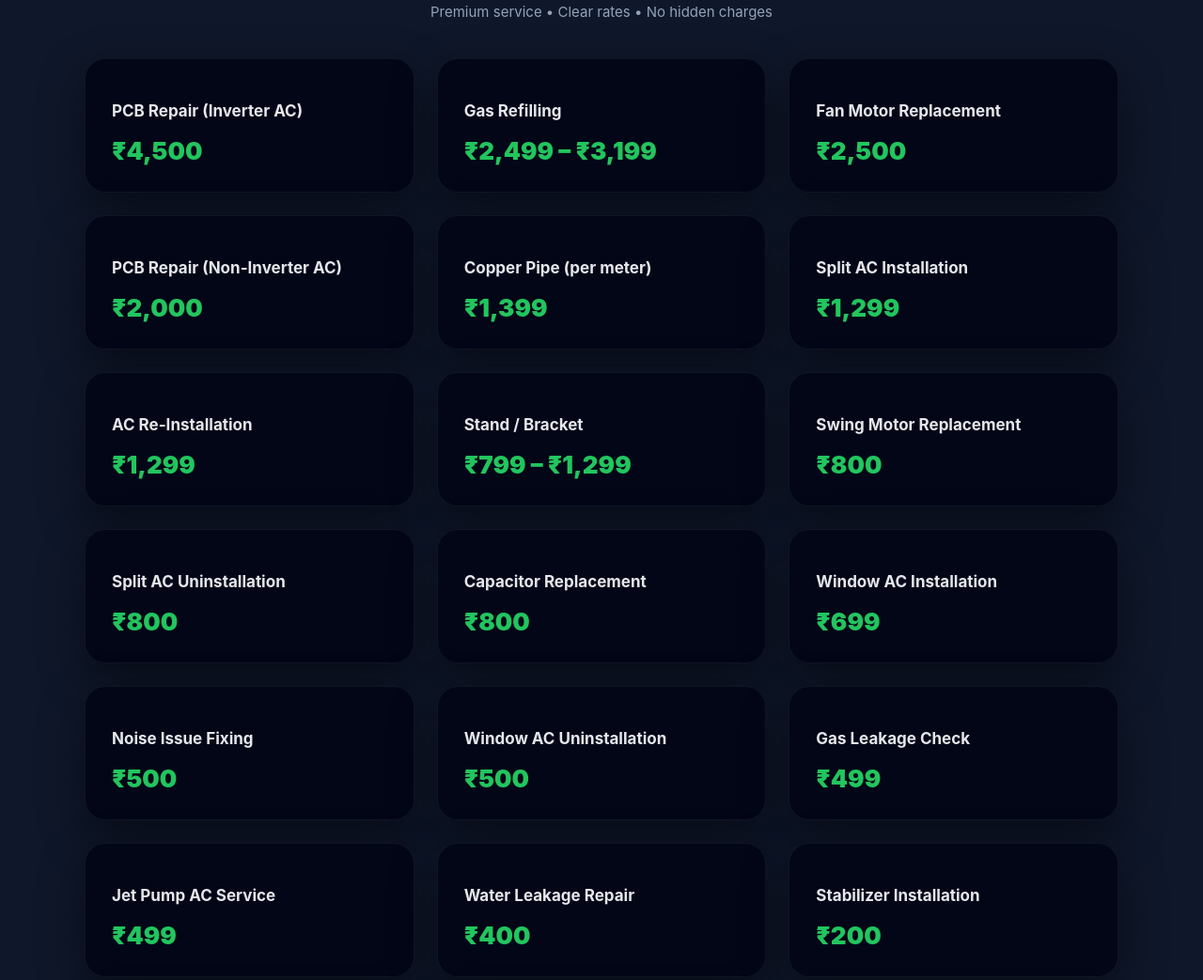
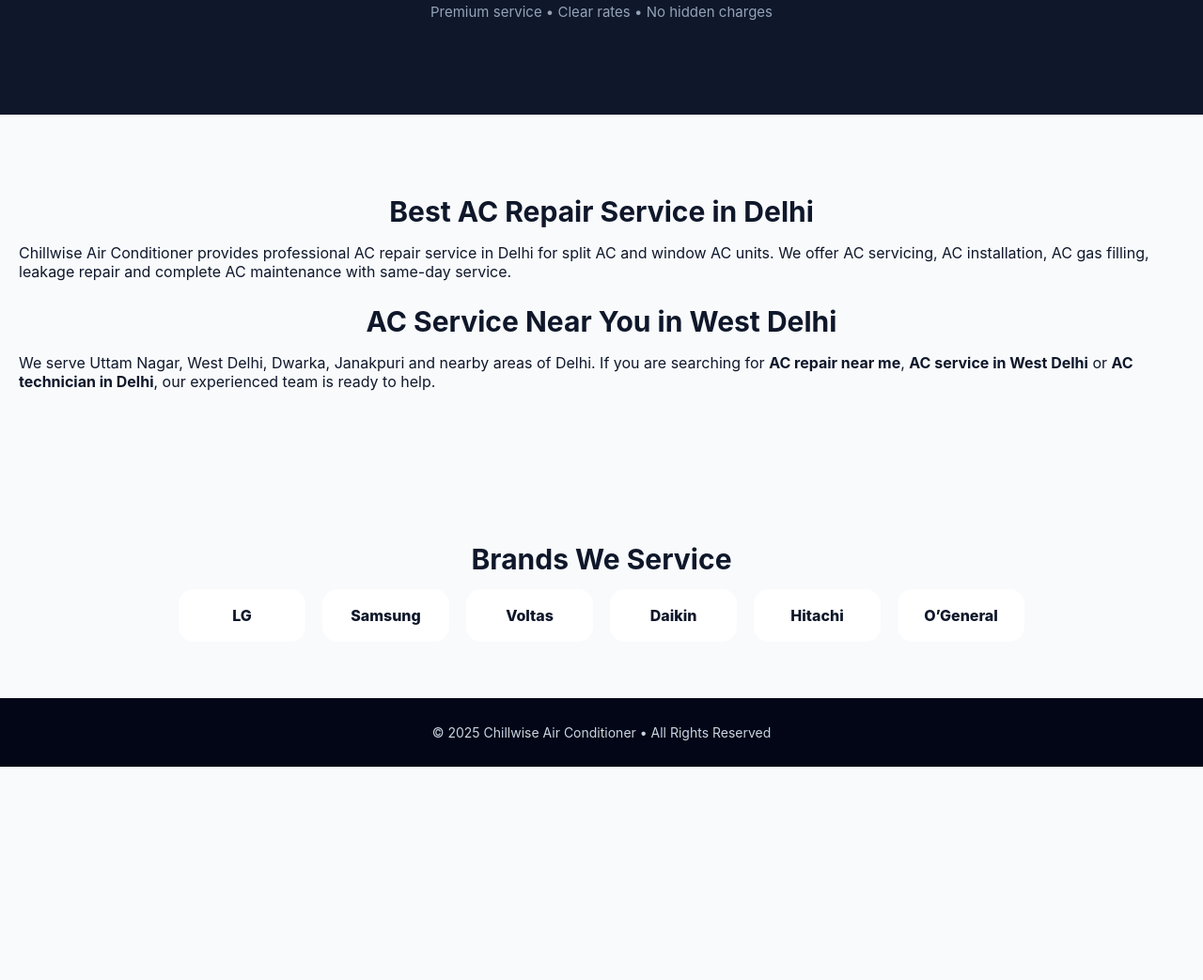
Before and after one commit to mrs899963/chillwise-air.github.io, a plain HTML site: page index.html in a window 1280 px wide. Shown: the part 952-1995 px from the top of the page at 94% size. After the commit the page ends 1768 px from the top, so only its background shows below. Drawn offline with Linux system fonts and the light colour scheme.

Commit message:
Update index.html

```diff
--- a/index.html
+++ b/index.html
@@ -10,6 +10,11 @@
 
 <meta name="viewport" content="width=device-width, initial-scale=1.0">
 <meta name="description" content="Premium AC repair, installation and gas filling service in Delhi. Same-day service, transparent pricing, trusted technicians.">
+
+<!-- ✅ SEO KEYWORDS ADDED -->
+<meta name="keywords" content="AC repair service in Delhi, AC repair near me, AC service Delhi, AC installation Delhi, AC gas filling Delhi, split AC repair Delhi, window AC service Delhi, AC repair Uttam Nagar, AC service West Delhi, AC repair Dwarka, AC repair Janakpuri">
+
+<meta name="robots" content="index, follow">
 
 <style>
 :root{
@@ -123,6 +128,30 @@ h2{
   color:#475569;
 }
 
+/* PREMIUM PRICING */
+.pricing{
+  background:#0f172a;
+  color:#e5e7eb;
+}
+
+.pricing h2{color:#fff}
+.pricing .section-sub{color:#94a3b8}
+
+.price-grid{
+  max-width:1100px;
+  margin:auto;
+  display:grid;
+  grid-template-columns:repeat(auto-fit,minmax(260px,1fr));
+  gap:24px;
+}
+
+.price-card{
+  background:#020617;
+  border-radius:22px;
+  padding:28px;
+  border:1px solid rgba(255,255,255,.06);
+}
+
 /* Brands */
 .brands{
   max-width:900px;
@@ -138,51 +167,6 @@ h2{
   border-radius:16px;
   font-weight:800;
   text-align:center;
-  box-shadow:0 10px 28px rgba(2,6,23,.08);
-}
-
-/* PREMIUM PRICING */
-.pricing{
-  background:#0f172a;
-  color:#e5e7eb;
-}
-
-.pricing h2{color:#fff}
-
-.pricing .section-sub{color:#94a3b8}
-
-.price-grid{
-  max-width:1100px;
-  margin:auto;
-  display:grid;
-  grid-template-columns:repeat(auto-fit,minmax(260px,1fr));
-  gap:24px;
-}
-
-.price-card{
-  background:#020617;
-  border-radius:22px;
-  padding:28px;
-  border:1px solid rgba(255,255,255,.06);
-  box-shadow:0 18px 50px rgba(0,0,0,.45);
-}
-
-.price-card h3{
-  font-size:17px;
-  color:#e5e7eb;
-}
-
-.price{
-  font-size:26px;
-  font-weight:900;
-  color:var(--green);
-  margin-top:10px;
-}
-
-.note{
-  font-size:12px;
-  color:#94a3b8;
-  margin-top:6px;
 }
 
 /* Footer */
@@ -254,30 +238,25 @@ footer{
 <section class="pricing">
   <h2>Transparent Service Pricing</h2>
   <p class="section-sub">Premium service • Clear rates • No hidden charges</p>
+</section>
 
-  <div class="price-grid">
-    <!-- prices unchanged -->
-    <div class="price-card"><h3>PCB Repair (Inverter AC)</h3><div class="price">₹4,500</div></div>
-    <div class="price-card"><h3>Gas Refilling</h3><div class="price">₹2,499 – ₹3,199</div></div>
-    <div class="price-card"><h3>Fan Motor Replacement</h3><div class="price">₹2,500</div></div>
-    <div class="price-card"><h3>PCB Repair (Non-Inverter AC)</h3><div class="price">₹2,000</div></div>
-    <div class="price-card"><h3>Copper Pipe (per meter)</h3><div class="price">₹1,399</div></div>
-    <div class="price-card"><h3>Split AC Installation</h3><div class="price">₹1,299</div></div>
-    <div class="price-card"><h3>AC Re-Installation</h3><div class="price">₹1,299</div></div>
-    <div class="price-card"><h3>Stand / Bracket</h3><div class="price">₹799 – ₹1,299</div></div>
-    <div class="price-card"><h3>Swing Motor Replacement</h3><div class="price">₹800</div></div>
-    <div class="price-card"><h3>Split AC Uninstallation</h3><div class="price">₹800</div></div>
-    <div class="price-card"><h3>Capacitor Replacement</h3><div class="price">₹800</div></div>
-    <div class="price-card"><h3>Window AC Installation</h3><div class="price">₹699</div></div>
-    <div class="price-card"><h3>Noise Issue Fixing</h3><div class="price">₹500</div></div>
-    <div class="price-card"><h3>Window AC Uninstallation</h3><div class="price">₹500</div></div>
-    <div class="price-card"><h3>Gas Leakage Check</h3><div class="price">₹499</div></div>
-    <div class="price-card"><h3>Jet Pump AC Service</h3><div class="price">₹499</div></div>
-    <div class="price-card"><h3>Water Leakage Repair</h3><div class="price">₹400</div></div>
-    <div class="price-card"><h3>Stabilizer Installation</h3><div class="price">₹200</div></div>
-    <div class="price-card"><h3>Wiring (per meter)</h3><div class="price">₹150</div></div>
-    <div class="price-card"><h3>Drain Pipe (per feet)</h3><div class="price">₹50</div></div>
-  </div>
+<!-- ✅ SEO CONTENT BLOCK ADDED -->
+<section>
+  <h2>Best AC Repair Service in Delhi</h2>
+  <p>
+    Chillwise Air Conditioner provides professional AC repair service in Delhi
+    for split AC and window AC units. We offer AC servicing, AC installation,
+    AC gas filling, leakage repair and complete AC maintenance with same-day service.
+  </p>
+
+  <h2>AC Service Near You in West Delhi</h2>
+  <p>
+    We serve Uttam Nagar, West Delhi, Dwarka, Janakpuri and nearby areas of Delhi.
+    If you are searching for <strong>AC repair near me</strong>,
+    <strong>AC service in West Delhi</strong> or
+    <strong>AC technician in Delhi</strong>,
+    our experienced team is ready to help.
+  </p>
 </section>
 
 <section>
```
